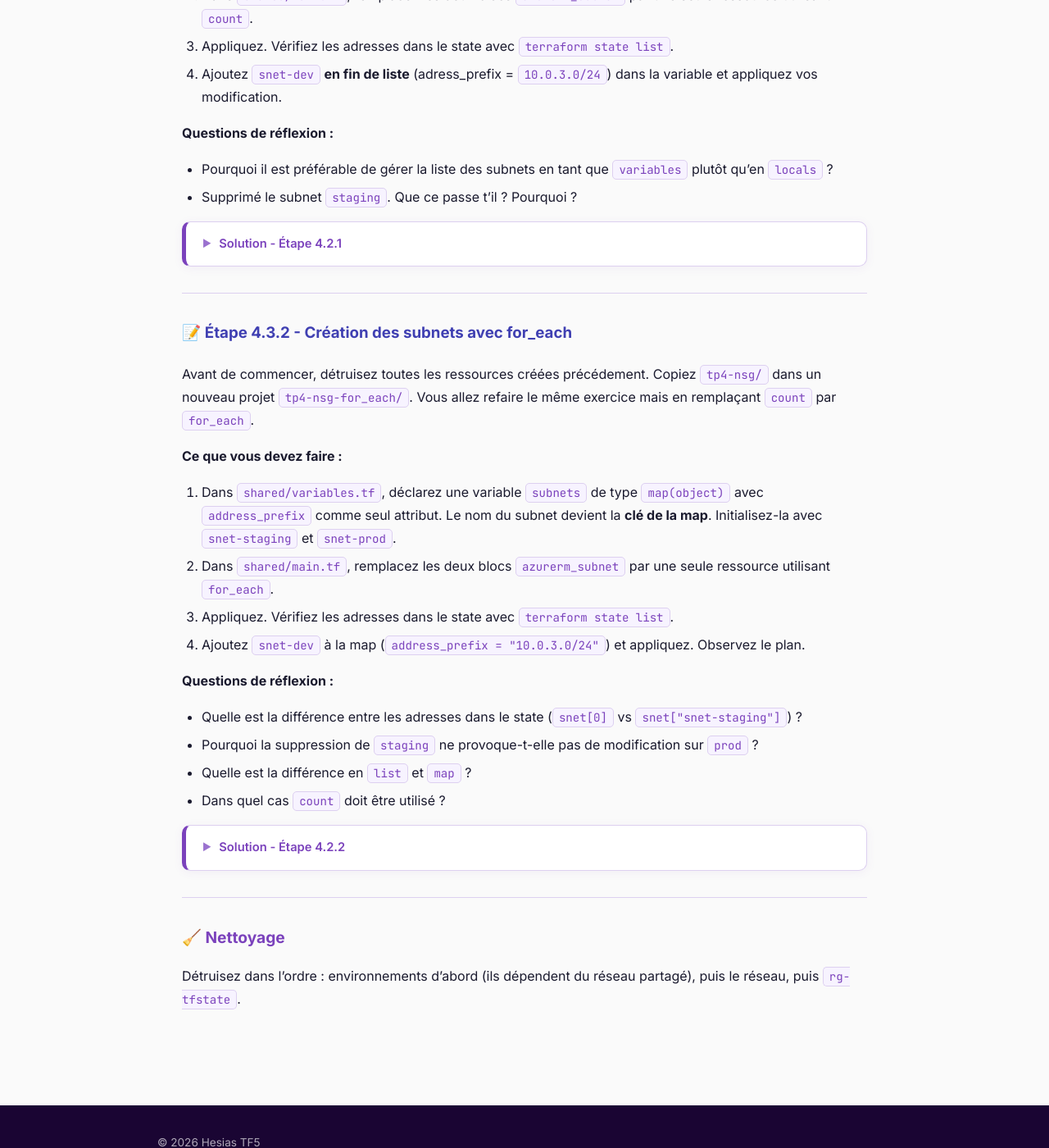
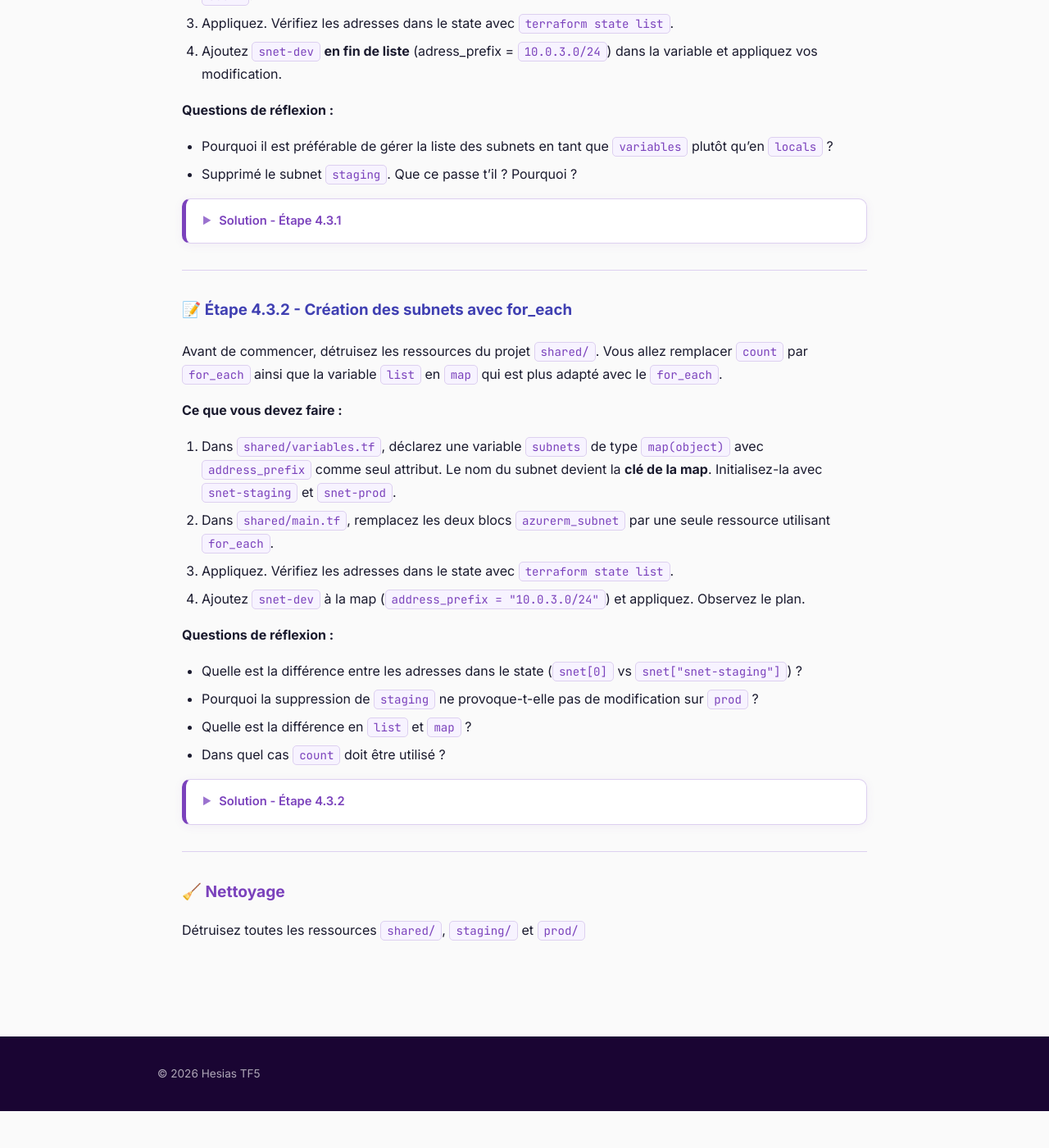
Before and after one commit to jviallon63/Hesias-TF5, a Jekyll site: the page built from tp/4-logiques-avancees.md, in a window 1280 px wide and 1400 px high, scrolled down 3917 px. Shown: the whole window at 82% size. Built offline with Jekyll 4.4.1, drawn with Linux system fonts in a browser that asks for light colours; after the commit the page ends 5272 px from its top, so only the background shows below that; part of the change alters nothing that is shown; some of the changed text lies outside the part shown.

Commit message:
Review TP2

````diff
--- a/tp/4-logiques-avancees.md
+++ b/tp/4-logiques-avancees.md
@@ -284,7 +284,7 @@ module "nsg" {
 
 ### 📝 Étape 4.3.1 - Création des subnets avec count
 
-Avant de commencer, copiez `tp4-nsg/` dans un nouveau projet `tp4-nsg-count/`. Vous allez travailler sur le répertoire `shared/` pour créer les subnets de façon plus flexible, avec une ressource itérative et une liste d'objets définie en variable.
+Vous allez maintenant travailler sur le répertoire `shared/` pour créer les subnets de façon plus flexible, avec une ressource itérative et une liste d'objets définie en variable.
 
 **Ce que vous devez faire :**
 
@@ -300,7 +300,7 @@ Le `shared/main.tf` actuel déclare deux ressources `azurerm_subnet` séparées
 - Supprimé le subnet `staging`. Que ce passe t'il ? Pourquoi ?
 
 {::nomarkdown}
-<details><summary>Solution - Étape 4.2.1</summary>
+<details><summary>Solution - Étape 4.3.1</summary>
 {:/nomarkdown}
 
 `shared/variables.tf` :
@@ -308,12 +308,14 @@ Le `shared/main.tf` actuel déclare deux ressources `azurerm_subnet` séparées
 ```hcl
 variable "subnets" {
   type = list(object({
-    name           = string
-    address_prefix = string
+    name             = string
+    address_prefix   = string
   }))
+  description = "Liste des subnets à créer"
+
   default = [
-    { name = "snet-staging", address_prefix = "10.0.1.0/24" },
-    { name = "snet-prod",    address_prefix = "10.0.2.0/24" },
+    { name = "staging", address_prefix = "10.0.1.0/24" },
+    { name = "prod",    address_prefix = "10.0.2.0/24" },
   ]
 }
 ```
@@ -321,9 +323,10 @@ variable "subnets" {
 `shared/main.tf` :
 
 ```hcl
-resource "azurerm_subnet" "snet" {
+resource "azurerm_subnet" "main" {
   count                = length(var.subnets)
-  name                 = var.subnets[count.index].name
+
+  name                 = "snet-${var.subnets[count.index].name}"
   resource_group_name  = azurerm_resource_group.shared.name
   virtual_network_name = azurerm_virtual_network.vnet.name
   address_prefixes     = [var.subnets[count.index].address_prefix]
@@ -338,7 +341,7 @@ resource "azurerm_subnet" "snet" {
 
 ### 📝 Étape 4.3.2 - Création des subnets avec for_each
 
-Avant de commencer, détruisez toutes les ressources créées précédement. Copiez `tp4-nsg/` dans un nouveau projet `tp4-nsg-for_each/`. Vous allez refaire le même exercice mais en remplaçant `count` par `for_each`.
+Avant de commencer, détruisez les ressources du projet `shared/`. Vous allez remplacer `count` par `for_each` ainsi que la variable `list` en `map` qui est plus adapté avec le `for_each`.
 
 **Ce que vous devez faire :**
 
@@ -354,7 +357,7 @@ Avant de commencer, détruisez toutes les ressources créées précédement. Cop
 - Dans quel cas `count` doit être utilisé ?
 
 {::nomarkdown}
-<details><summary>Solution - Étape 4.2.2</summary>
+<details><summary>Solution - Étape 4.3.2</summary>
 {:/nomarkdown}
 
 `shared/variables.tf` :
@@ -364,9 +367,12 @@ variable "subnets" {
   type = map(object({
     address_prefix = string
   }))
+  description = "Liste des subnets à créer"
+
   default = {
-    "snet-staging" = { address_prefix = "10.0.1.0/24" }
-    "snet-prod"    = { address_prefix = "10.0.2.0/24" }
+    staging = { address_prefix = "10.0.1.0/24" }
+    dev     = { address_prefix = "10.0.3.0/24" }
+    prod    = { address_prefix = "10.0.2.0/24" }
   }
 }
 ```
@@ -374,9 +380,10 @@ variable "subnets" {
 `shared/main.tf` :
 
 ```hcl
-resource "azurerm_subnet" "snet" {
+resource "azurerm_subnet" "main" {
   for_each             = var.subnets
-  name                 = each.key
+
+  name                 = "snet-${each.key}"
   resource_group_name  = azurerm_resource_group.shared.name
   virtual_network_name = azurerm_virtual_network.vnet.name
   address_prefixes     = [each.value.address_prefix]
@@ -391,4 +398,4 @@ resource "azurerm_subnet" "snet" {
 
 ## 🧹 Nettoyage
 
-Détruisez dans l'ordre : environnements d'abord (ils dépendent du réseau partagé), puis le réseau, puis `rg-tfstate`.
+Détruisez toutes les ressources `shared/`, `staging/` et `prod/`
````
Also changed, not shown: 2 other files.
